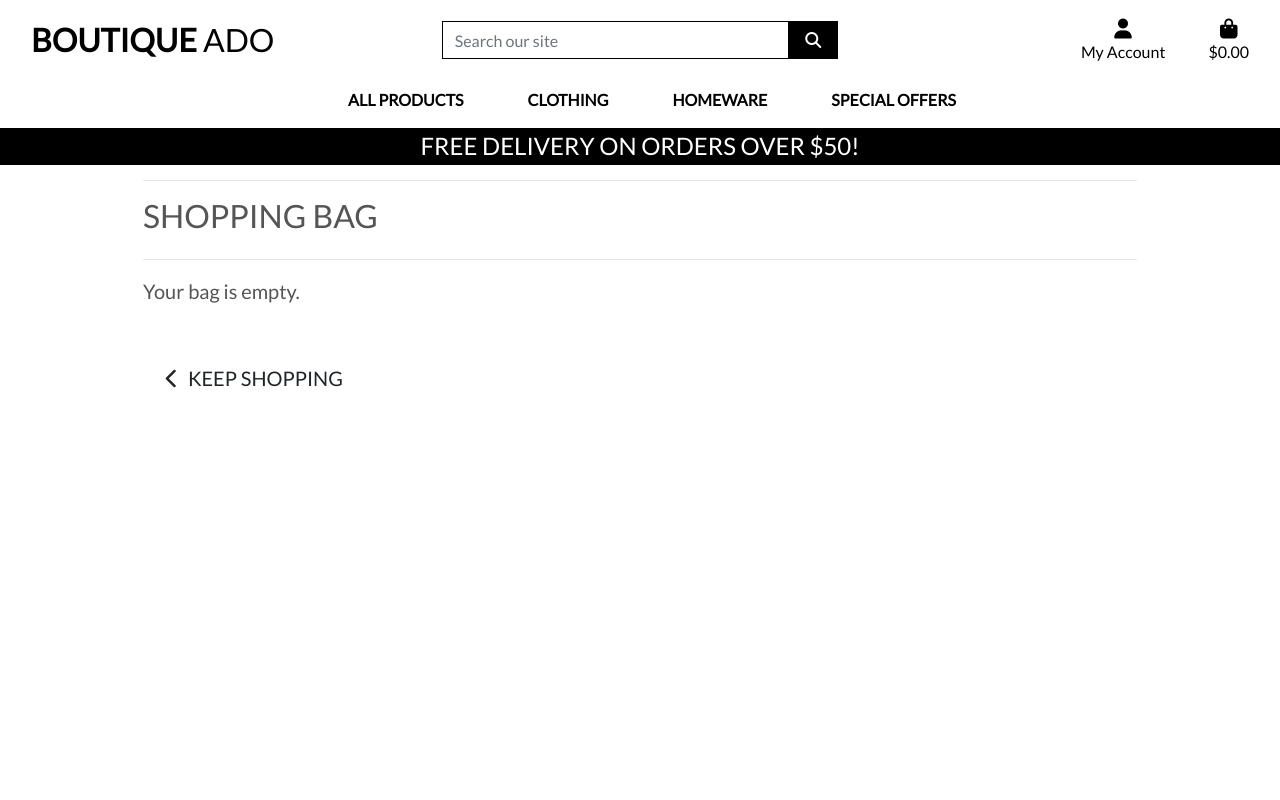
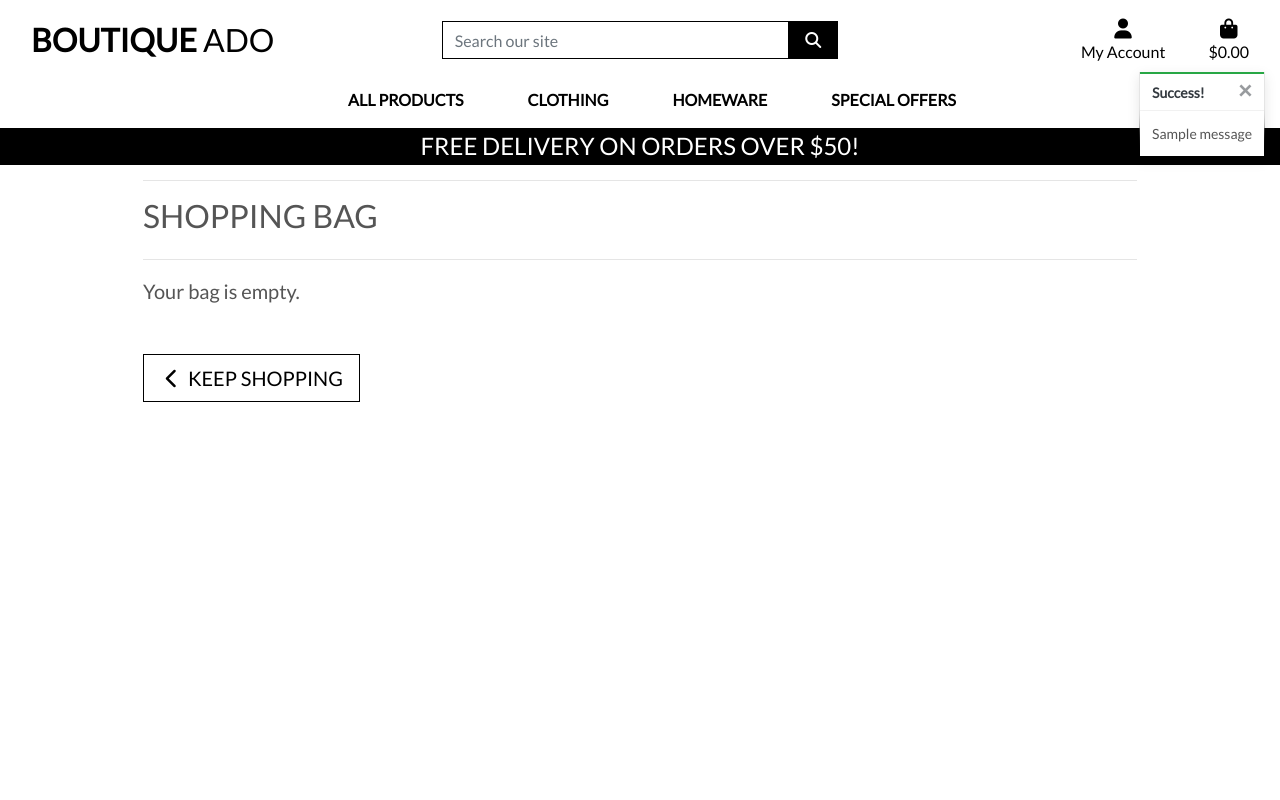
Before and after one commit to Vaidots/Botique-Ado, a Django app: page /bag/ in a window 1280 px wide. Run offline with Django 3.2, Linux system fonts and the light colour scheme; tables that the repository leaves empty hold one stand-in row (values such as "Sample post"); one stand-in notice (Sample message) is shown; some libraries are stand-ins or nearby versions.

Commit message:
Added toasts

```diff
--- a/bag/views.py
+++ b/bag/views.py
@@ -1,4 +1,7 @@
 from django.shortcuts import render, redirect, reverse, HttpResponse
+from django.contrib import messages
+
+from products.models import Product
 
 # Create your views here.
 
@@ -10,6 +13,7 @@ def view_bag(request):
 def add_to_bag(request, item_id):
     """ Add a quantity of the specified product to the shopping bag """
 
+    product = Product.objects.get(pk=item_id)
     quantity = int(request.POST.get('quantity'))
     redirect_url = request.POST.get('redirect_url')
     size = None
@@ -30,6 +34,7 @@ def add_to_bag(request, item_id):
             bag[item_id] += quantity
         else:
             bag[item_id] = quantity
+            messages.success(request, f'Added {product.name} to your bag')
 
     request.session['bag'] = bag
     return redirect(redirect_url)
--- a/boutique_ado/settings.py
+++ b/boutique_ado/settings.py
@@ -90,6 +90,9 @@ AUTHENTICATION_BACKENDS = (
 
 )
 
+MESSAGE_STORAGE = 'django.contrib.messages.storage.session.SessionStorage'
+
+
 SITE_ID = 1
 
 EMAIL_BACKEND = 'django.core.mail.backends.console.EmailBackend'
--- a/static/css/base.css
+++ b/static/css/base.css
@@ -38,7 +38,7 @@ body {
     color: white;
 }
 
-btn-outline-black {
+.btn-outline-black {
     background: white;
     color: black !important; /* use important to override link colors for <a> elements */
     border: 1px solid black;
@@ -88,7 +88,6 @@ a.category-badge > span.badge:hover {
     color: #fff !important;
 }
 
-
 .btt-button {
     height: 42px;
     width: 42px;
@@ -103,6 +102,20 @@ a.category-badge > span.badge:hover {
     cursor: pointer;
 }
 
+.message-container {
+    position: fixed;
+    top: 72px;
+    right: 15px;
+    z-index: 99999999999;
+}
+
+.custom-toast {
+    overflow: visible;
+}
+
+.toast-capper {
+    height: 2px;
+}
 
 /* -------------------------------- Media Queries */
 
--- a/templates/base.html
+++ b/templates/base.html
@@ -18,7 +18,8 @@
         <link rel="stylesheet" href="https://stackpath.bootstrapcdn.com/bootstrap/4.4.1/css/bootstrap.min.css" integrity="sha384-Vkoo8x4CGsO3+Hhxv8T/Q5PaXtkKtu6ug5TOeNV6gBiFeWPGFN9MuhOf23Q9Ifjh" crossorigin="anonymous">
         <link rel="stylesheet" href="https://fonts.googleapis.com/css?family=Lato&display=swap">
         <link rel="stylesheet" href="{% static 'css/base.css' %}">
-    {% endblock %}
+        {% endblock %}
+
 
     {% block extra_css %}
     {% endblock %}
@@ -113,7 +114,21 @@
     </header>
 
     {% if messages %}
-        <div class="message-container"></div>
+        <div class="message-container">
+            {% for message in messages %}
+                {% with message.level as level %}
+                    {% if level == 40 %}
+                        {% include 'includes/toasts/toast_error.html' %}
+                    {% elif level == 30 %}
+                        {% include 'includes/toasts/toast_warning.html' %}
+                    {% elif level == 25 %}
+                        {% include 'includes/toasts/toast_success.html' %}
+                    {% else %}
+                        {% include 'includes/toasts/toast_info.html' %}
+                    {% endif %}
+                {% endwith %}
+            {% endfor %}
+        </div>
     {% endif %}
 
     {% block page_header %}
@@ -123,8 +138,10 @@
     {% endblock %}
 
     {% block postloadjs %}
+    <script type="text/javascript">
+        $('.toast').toast('show');
+    </script>
     {% endblock %}
-
 
   </body>
 </html>
--- /dev/null
+++ b/templates/includes/toasts/toast_success.html
@@ -0,0 +1,13 @@
+<div class="toast custom-toast rounded-0 border-top-0" data-autohide="false">
+    <div class="arrow-up arrow-success"></div>
+    <div class="w-100 toast-capper bg-success"></div>
+    <div class="toast-header bg-white text-dark">
+        <strong class="mr-auto">Success!</strong>
+        <button type="button" class="ml-2 mb-1 close text-dark" data-dismiss="toast" aria-label="Close">
+            <span aria-hidden="true">&times;</span>
+        </button>
+    </div>
+    <div class="toast-body bg-white">
+        {{ message }}
+    </div>
+</div>
```
Also changed, not shown: templates/includes/toasts/toast_error.html (added, +13 -0 lines), templates/includes/toasts/toast_info.html (added, +13 -0 lines), templates/includes/toasts/toast_warning.html (added, +13 -0 lines).
